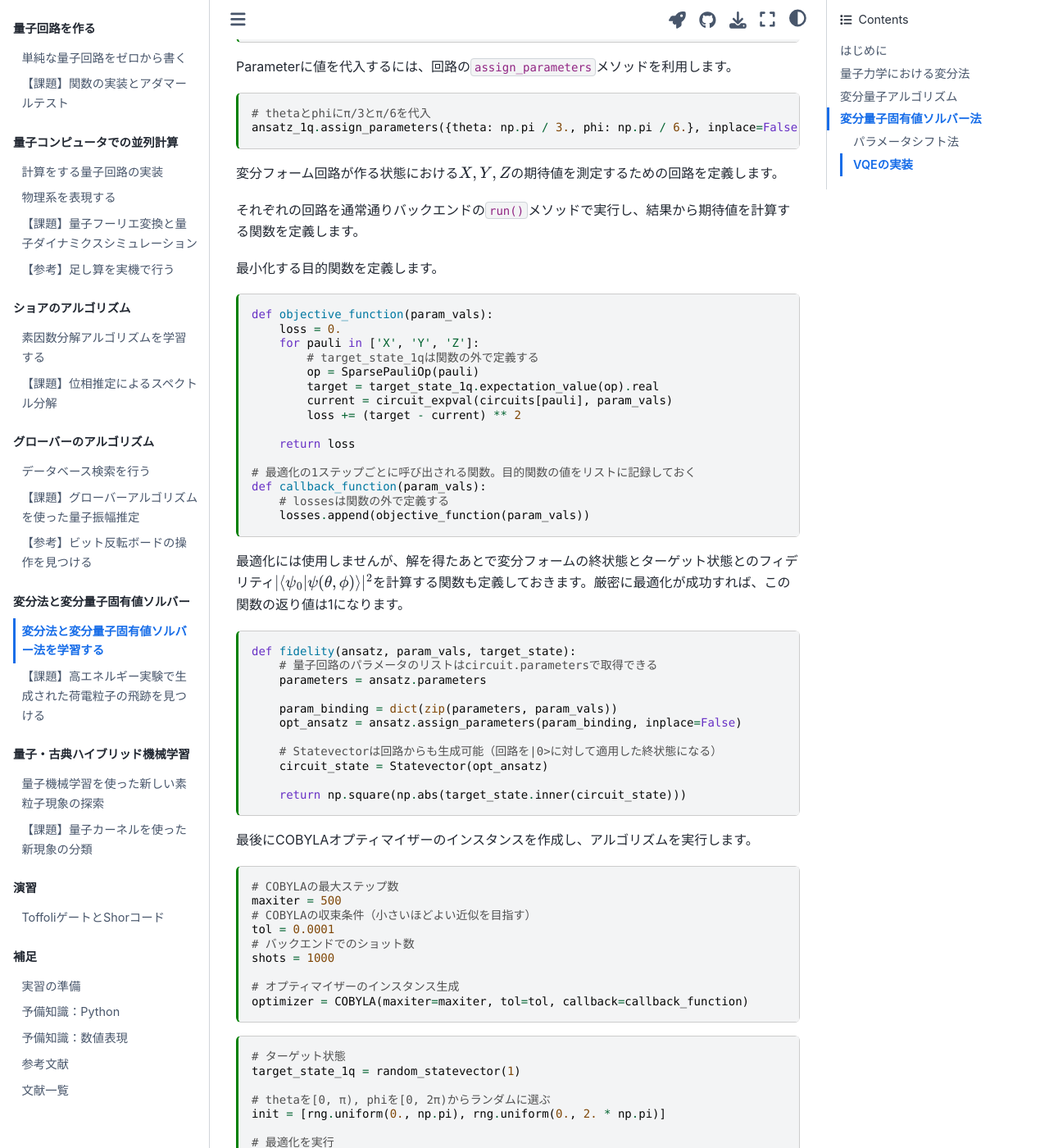
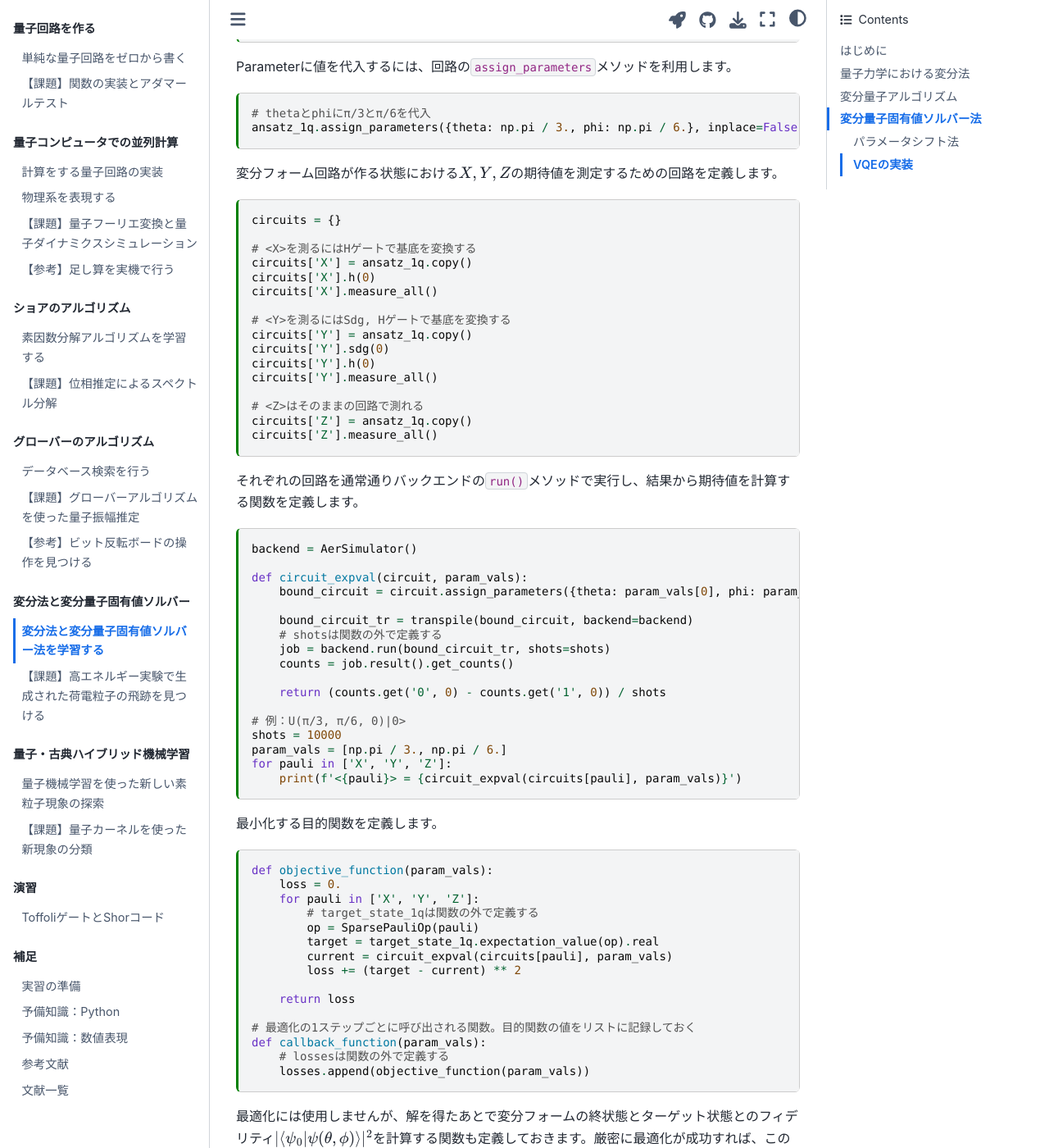
Before and after one commit to UTokyo-ICEPP/qc-workbook, a Jupyter Book: the page built from source/ja/vqe.md, in a window 1280 px wide and 1400 px high, scrolled down 6455 px. Shown: the whole window at 82% size. Built offline with Jupyter Book 1.0.4 settings and Sphinx 7.4.7 and the Sphinx Book theme 1.1.4, drawn with Linux system fonts in a browser that asks for light colours; cross-references to code outside the pages are shown as plain code; part of the change alters nothing that is shown.

Commit message:
updated vqe

````diff
--- a/source/ja/vqe.md
+++ b/source/ja/vqe.md
@@ -208,7 +208,7 @@ def random_statevector(nq):
 statevector = Statevector(np.array([np.cos(np.pi / 6.), np.exp(1.j * np.pi / 6.) * np.sin(np.pi / 6.)]))
 for pauli in ['X', 'Y', 'Z']:
     op = SparsePauliOp(pauli)
-    print(f'<{pauli}> = {statevector.expectation_value(op).real}')
+    print(f'<{pauli}> = {statevector.expectation_value(op).real:.5f}')
 ```
 
 +++ {"editable": true, "slideshow": {"slide_type": ""}}
@@ -263,7 +263,7 @@ ansatz_1q.assign_parameters({theta: np.pi / 3., phi: np.pi / 6.}, inplace=False)
 editable: true
 slideshow:
   slide_type: ''
-tags: [remove-input, remove-output]
+tags: [remove-output]
 ---
 circuits = {}
 
@@ -292,7 +292,7 @@ circuits['Z'].measure_all()
 editable: true
 slideshow:
   slide_type: ''
-tags: [remove-input, remove-output]
+tags: [remove-output]
 ---
 backend = AerSimulator()
 
````
